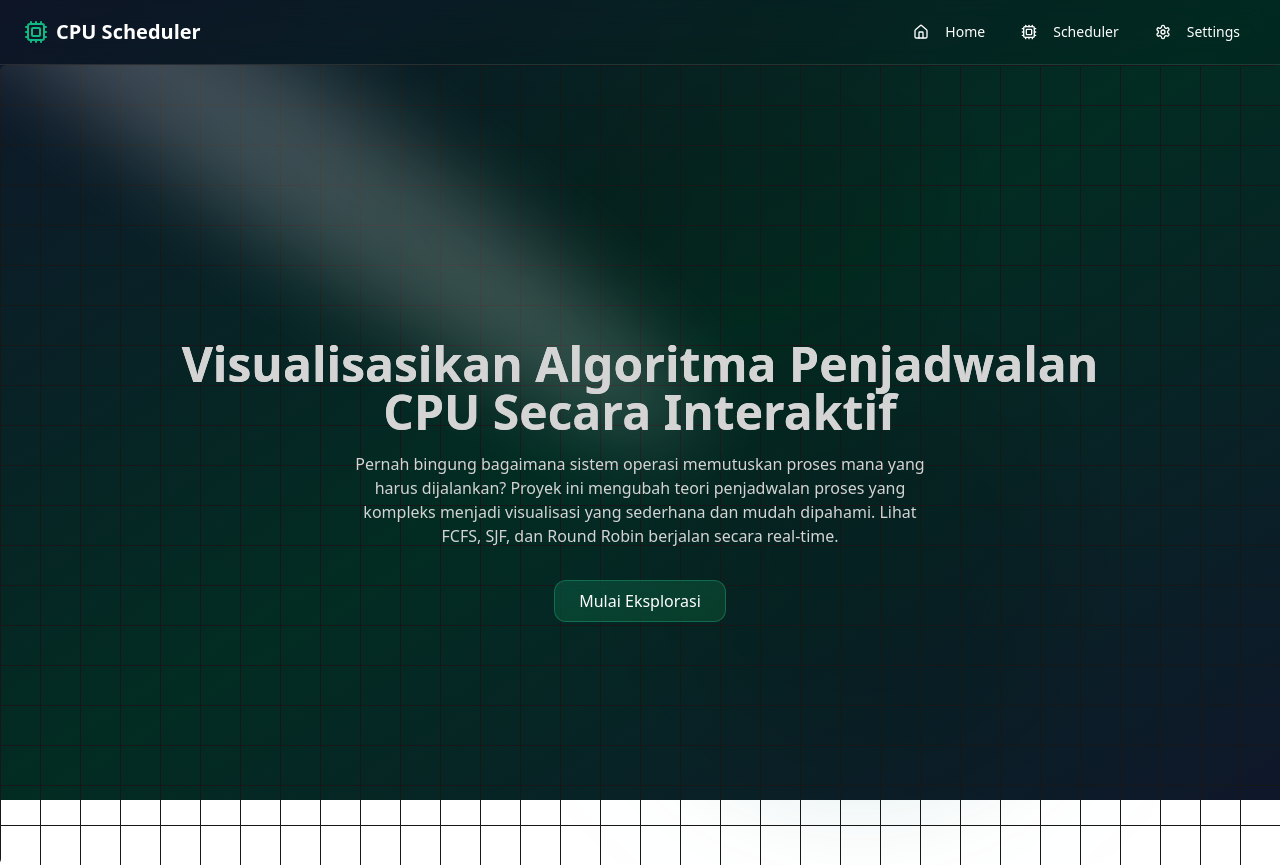
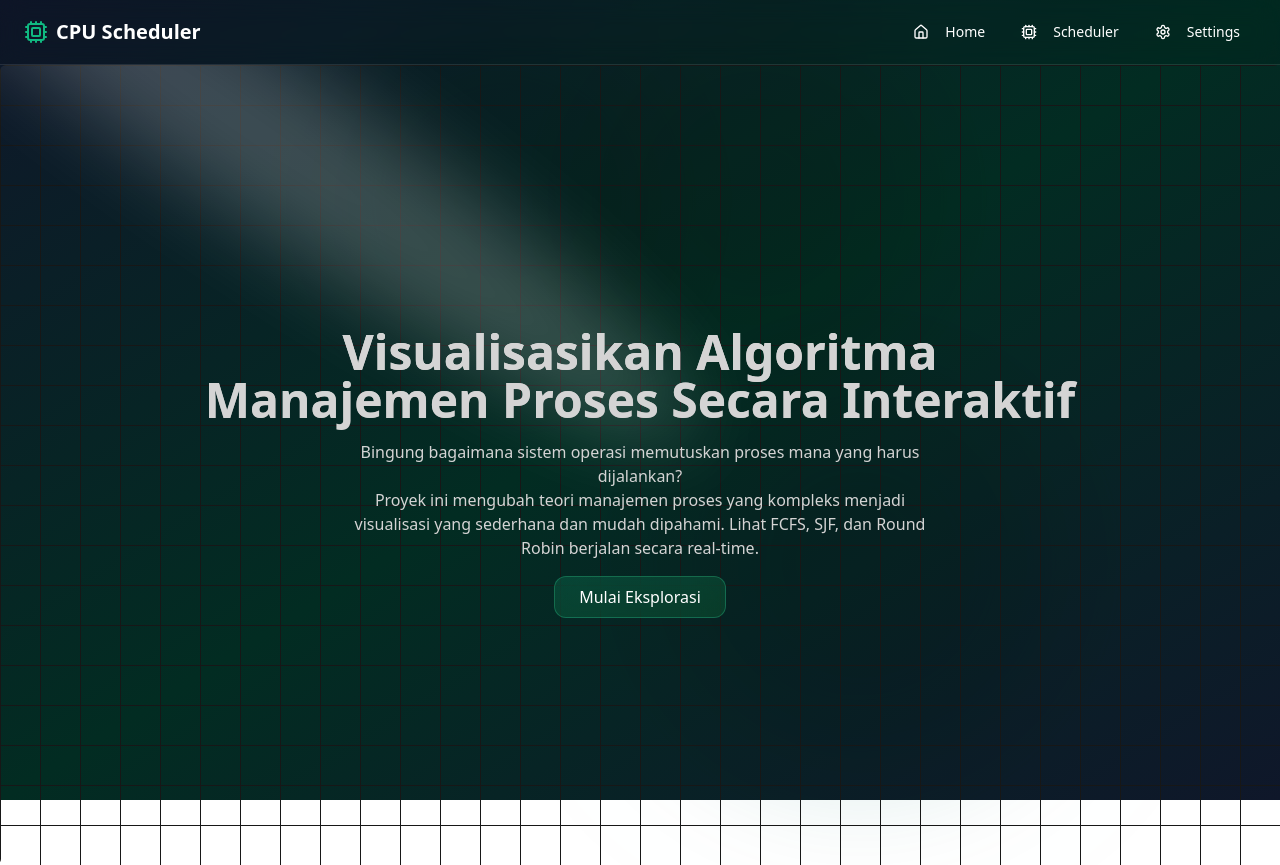
Before and after one commit to zhekabaila/penjadwalan-proses-next, a Next.js app: page / in a window 1280 px wide. Built offline with nearby package versions, Linux system fonts and the light colour scheme.

Commit message:
feat: perbarui HeroSection untuk menekankan visualisasi manajemen proses

```diff
--- a/app/_components/HeroSection.tsx
+++ b/app/_components/HeroSection.tsx
@@ -25,14 +25,14 @@ export function HeroSection() {
         className="-top-40 left-0 md:-top-20 md:left-60"
         fill="white"
       />
-      <div className="relative z-10 mx-auto w-full max-w-5xl p-4 pt-12 text-neutral-300">
-        <h1 className="bg-opacity-50 bg-gradient-to-b from-neutral-50 to-neutral-400 bg-clip-text text-center text-3xl font-bold md:text-5xl">
-          Visualisasikan Algoritma Penjadwalan CPU Secara Interaktif
+      <div className="relative z-10 mx-auto w-full max-w-5xl p-4 pt-8 text-neutral-300">
+        <h1 className="bg-opacity-50 bg-gradient-to-b from-neutral-50 to-neutral-400 bg-clip-text text-center text-3xl font-bold md:text-5xl mb-2">
+          Visualisasikan Algoritma <br/> Manajemen Proses Secara Interaktif
         </h1>
         <p className="mx-auto mt-4 max-w-xl text-center text-base font-normal text-neutral-300">
-          Pernah bingung bagaimana sistem operasi memutuskan proses mana yang harus dijalankan? Proyek ini mengubah teori penjadwalan proses yang kompleks menjadi visualisasi yang sederhana dan mudah dipahami. Lihat FCFS, SJF, dan Round Robin berjalan secara real-time.
+          Bingung bagaimana sistem operasi memutuskan proses mana yang harus dijalankan? <br/> Proyek ini mengubah teori manajemen proses yang kompleks menjadi visualisasi yang sederhana dan mudah dipahami. Lihat FCFS, SJF, dan Round Robin berjalan secara real-time.
         </p>
-        <div className="mt-8 flex justify-center">
+        <div className="mt-4 flex justify-center">
           <GlassButton href="/scheduler">Mulai Eksplorasi</GlassButton>
         </div>
       </div>
```
